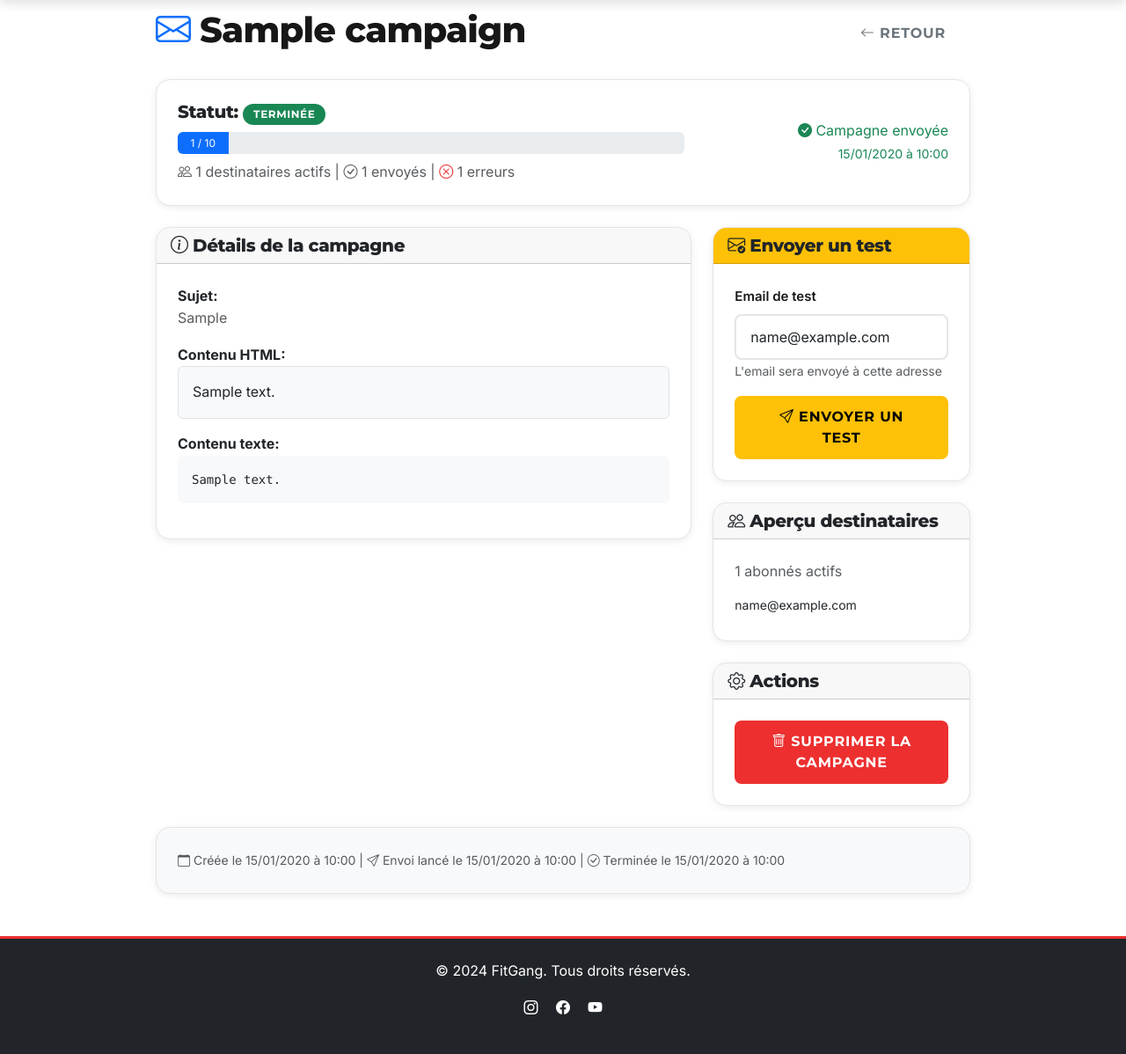
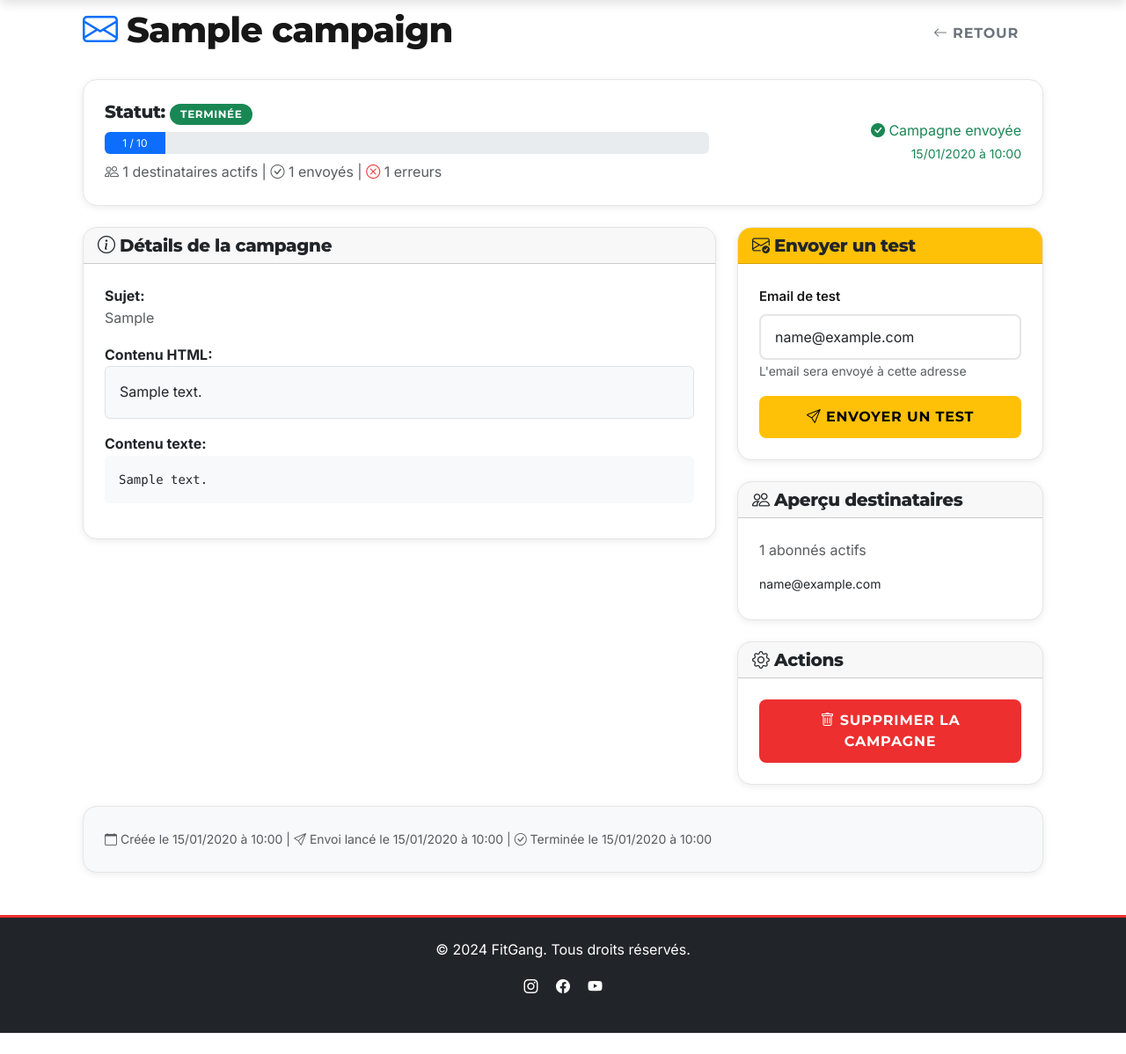
Before and after one commit to max0067/fitgang, a Flask app: page /admin/email-campaigns/1 in a window 1280 px wide. Shown: the part 110-1308 px from the top of the page at 88% size. After the commit the page ends 1284 px from the top, so only its background shows below. Run offline with Flask 2, Linux system fonts and the light colour scheme; a user stored in the database is signed in; tables that the repository leaves empty hold one stand-in row (values such as "Sample post").

Commit message:
Agrandir pages campagnes email en pleine largeur
- Utilise container-fluid pour pleine largeur
- Améliore la lisibilité des campagnes email
- Pages concernées: détail campagne et formulaire création

```diff
--- a/app/templates/admin_email_campaign_detail.html
+++ b/app/templates/admin_email_campaign_detail.html
@@ -3,8 +3,9 @@
 {% block title %}{{ campaign.nom }} - FitGang Admin{% endblock %}
 
 {% block content %}
-<div class="row">
-    <div class="col-lg-10 mx-auto">
+<div class="container-fluid">
+    <div class="row">
+        <div class="col-12">
         <div class="d-flex justify-content-between align-items-center mb-4">
             <h1>
                 <i class="bi bi-envelope text-primary"></i> {{ campaign.nom }}
@@ -179,6 +180,7 @@
                 </small>
             </div>
         </div>
+        </div>
     </div>
 </div>
 {% endblock %}
--- a/app/templates/admin_email_campaign_form.html
+++ b/app/templates/admin_email_campaign_form.html
@@ -3,6 +3,7 @@
 {% block title %}{{ title }} - FitGang Admin{% endblock %}
 
 {% block content %}
+<div class="container-fluid">
 <div class="row">
     <div class="col-lg-10 mx-auto">
         <div class="d-flex justify-content-between align-items-center mb-4">
@@ -96,4 +97,5 @@
         </div>
     </div>
 </div>
+</div>
 {% endblock %}
```
